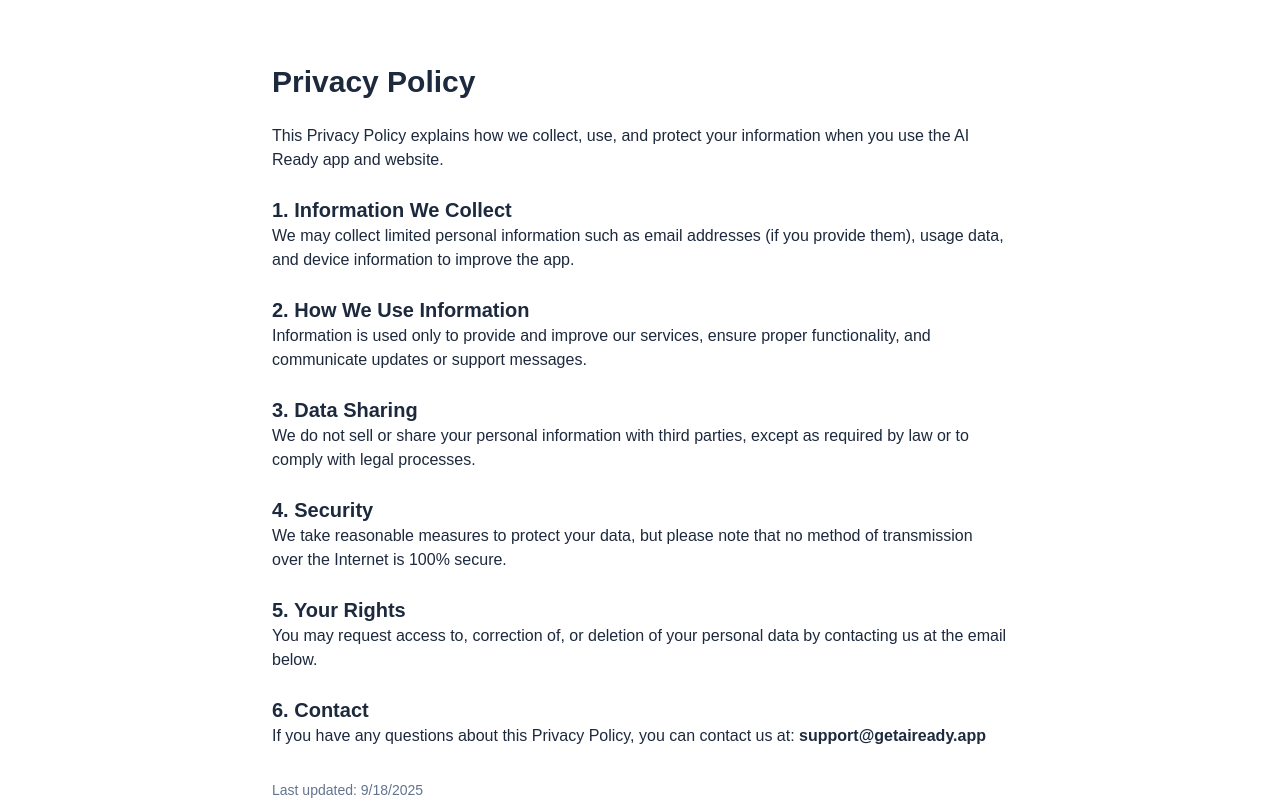
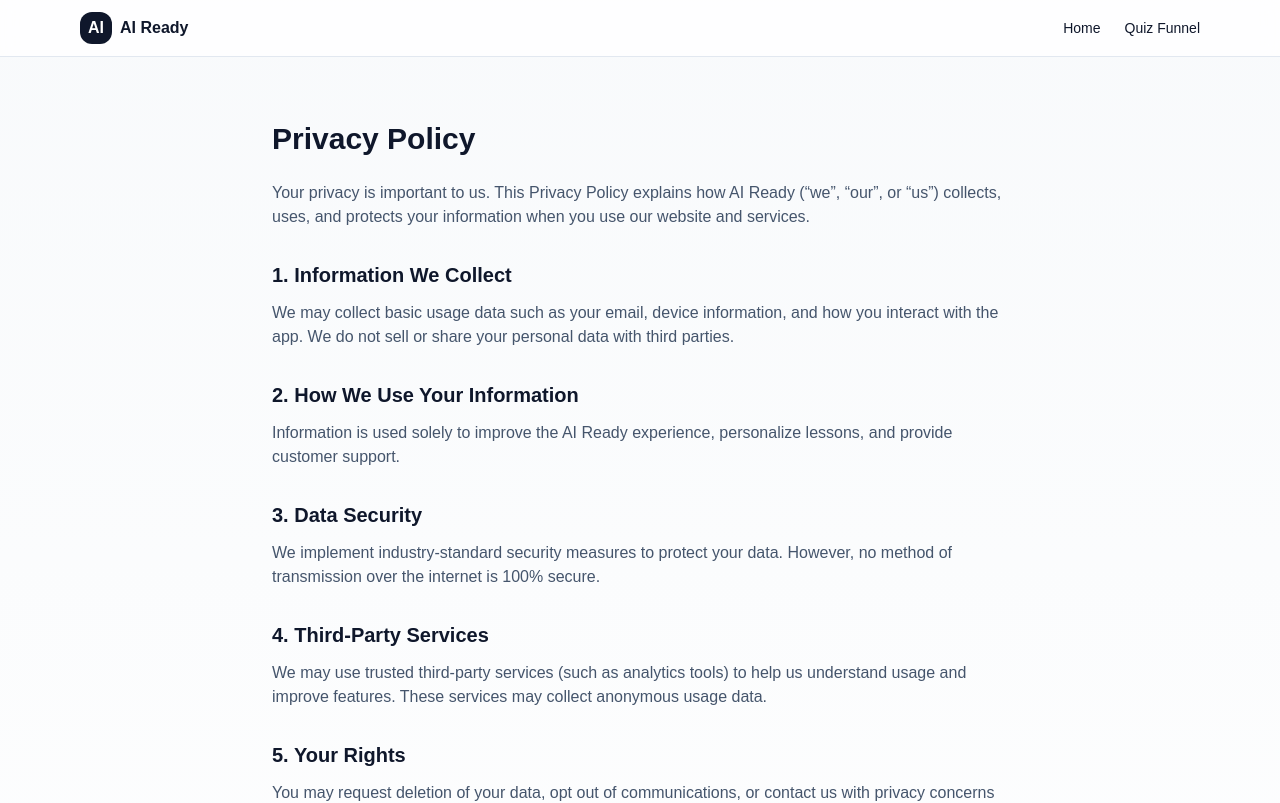
Before and after one commit to vadyay-gif/legendary-system, a Next.js app: page /privacy in a window 1280 px wide. Shown: the top 803 px of the page. Built offline with nearby package versions, Linux system fonts and the light colour scheme.

Commit message:
Update page.tsx

```diff
--- a/app/privacy/page.tsx
+++ b/app/privacy/page.tsx
@@ -1,51 +1,55 @@
-export default function PrivacyPolicy() {
+import Header from "@/components/Header";
+import Footer from "@/components/Footer";
+
+export default function PrivacyPage() {
   return (
-    <div className="mx-auto max-w-3xl px-4 py-16 text-slate-800">
+    <div className="min-h-screen bg-gradient-to-b from-slate-50 to-white text-slate-900">
+      <Header current="" />
+      <main className="mx-auto max-w-3xl px-4 py-16">
         <h1 className="text-3xl font-bold mb-6">Privacy Policy</h1>
-      <p className="mb-4">
-        This Privacy Policy explains how we collect, use, and protect your information
-        when you use the AI Ready app and website.
+        <p className="text-slate-600 mb-4">
+          Your privacy is important to us. This Privacy Policy explains how AI Ready (“we”, “our”, or “us”) collects, uses, and protects your information when you use our website and services.
         </p>
 
-      <h2 className="text-xl font-semibold mt-6">1. Information We Collect</h2>
-      <p className="mb-4">
-        We may collect limited personal information such as email addresses (if you
-        provide them), usage data, and device information to improve the app.
+        <h2 className="text-xl font-semibold mt-8 mb-3">1. Information We Collect</h2>
+        <p className="text-slate-600 mb-4">
+          We may collect basic usage data such as your email, device information, and how you interact with the app. We do not sell or share your personal data with third parties.
         </p>
 
-      <h2 className="text-xl font-semibold mt-6">2. How We Use Information</h2>
-      <p className="mb-4">
-        Information is used only to provide and improve our services, ensure proper
-        functionality, and communicate updates or support messages.
+        <h2 className="text-xl font-semibold mt-8 mb-3">2. How We Use Your Information</h2>
+        <p className="text-slate-600 mb-4">
+          Information is used solely to improve the AI Ready experience, personalize lessons, and provide customer support.
         </p>
 
-      <h2 className="text-xl font-semibold mt-6">3. Data Sharing</h2>
-      <p className="mb-4">
-        We do not sell or share your personal information with third parties, except as
-        required by law or to comply with legal processes.
+        <h2 className="text-xl font-semibold mt-8 mb-3">3. Data Security</h2>
+        <p className="text-slate-600 mb-4">
+          We implement industry-standard security measures to protect your data. However, no method of transmission over the internet is 100% secure.
         </p>
 
-      <h2 className="text-xl font-semibold mt-6">4. Security</h2>
-      <p className="mb-4">
-        We take reasonable measures to protect your data, but please note that no method
-        of transmission over the Internet is 100% secure.
+        <h2 className="text-xl font-semibold mt-8 mb-3">4. Third-Party Services</h2>
+        <p className="text-slate-600 mb-4">
+          We may use trusted third-party services (such as analytics tools) to help us understand usage and improve features. These services may collect anonymous usage data.
         </p>
 
-      <h2 className="text-xl font-semibold mt-6">5. Your Rights</h2>
-      <p className="mb-4">
-        You may request access to, correction of, or deletion of your personal data by
-        contacting us at the email below.
+        <h2 className="text-xl font-semibold mt-8 mb-3">5. Your Rights</h2>
+        <p className="text-slate-600 mb-4">
+          You may request deletion of your data, opt out of communications, or contact us with privacy concerns anytime.
         </p>
 
-      <h2 className="text-xl font-semibold mt-6">6. Contact</h2>
-      <p>
-        If you have any questions about this Privacy Policy, you can contact us at:
-        <strong> support@getaiready.app </strong>
+        <h2 className="text-xl font-semibold mt-8 mb-3">6. Changes to This Policy</h2>
+        <p className="text-slate-600 mb-4">
+          We may update this Privacy Policy from time to time. Updates will be posted on this page with a revised “last updated” date.
         </p>
 
-      <p className="mt-8 text-sm text-slate-500">
-        Last updated: {new Date().toLocaleDateString()}
+        <h2 className="text-xl font-semibold mt-8 mb-3">7. Contact Us</h2>
+        <p className="text-slate-600 mb-4">
+          If you have any questions about this Privacy Policy, please contact us at:
         </p>
+        <p className="text-slate-700 font-medium">
+          support@getaiready.app
+        </p>
+      </main>
+      <Footer />
     </div>
   );
 }
```
Lines whose indentation alone changed are shown as unchanged.
